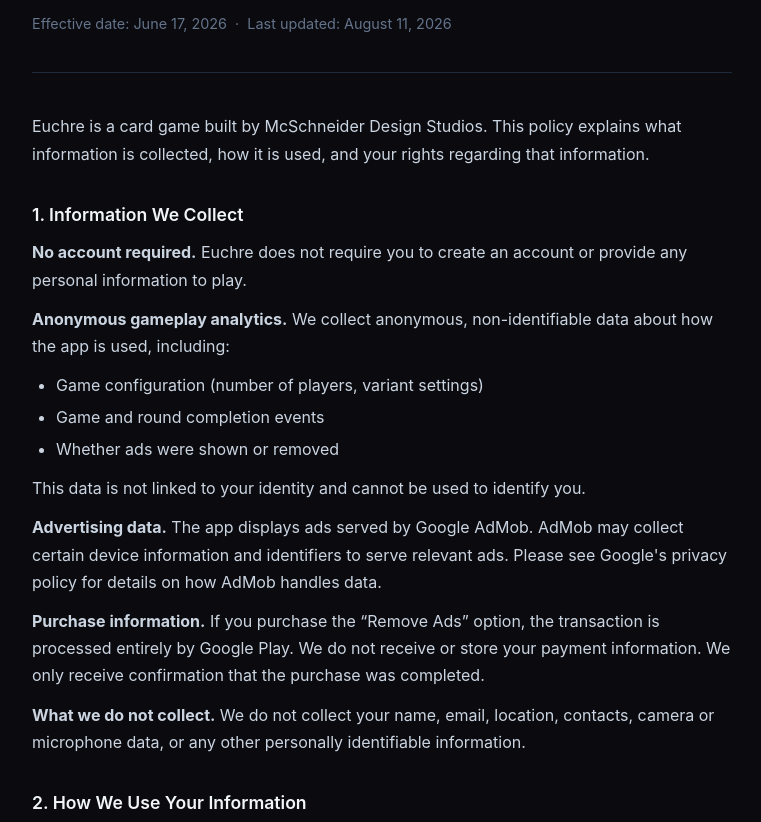
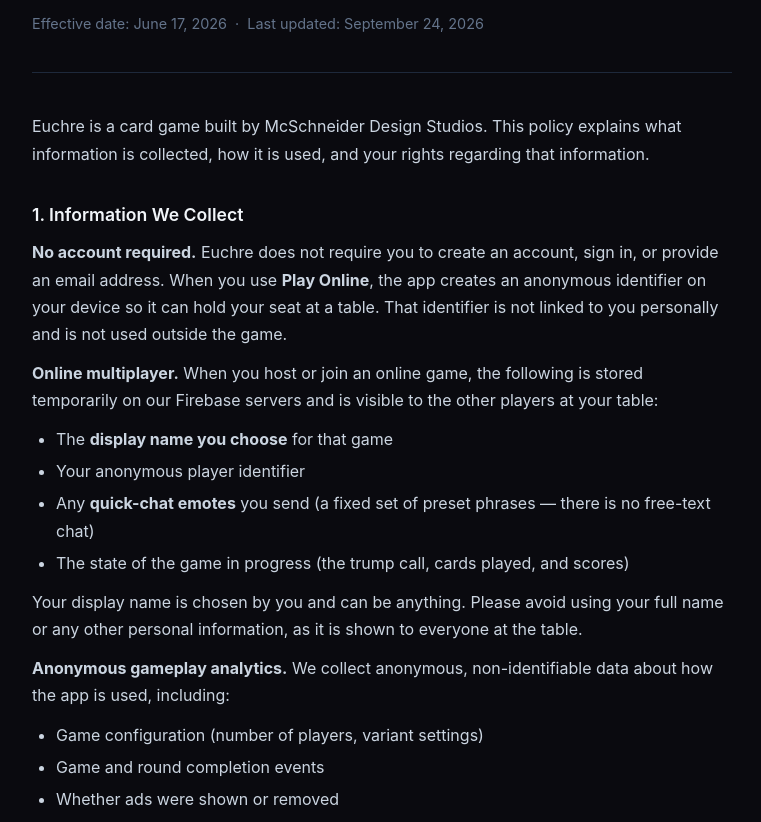
Before and after one commit to eschneid/mcschneiderdesigns-apps, a plain HTML site: page euchre-privacy.html in a window 1280 px wide. Shown: the part 74-896 px from the top of the page, without its empty margins (258-1019 px from the left). Drawn offline with Linux system fonts and the light colour scheme.

Commit message:
Euchre: document online play (display name, anonymous id, emotes, room data)

```diff
--- a/euchre-privacy.html
+++ b/euchre-privacy.html
@@ -27,11 +27,19 @@
   <div class="container">
     <header>
       <h1>Euchre &mdash; Privacy Policy</h1>
-      <p>Effective date: June 17, 2026 &nbsp;&middot;&nbsp; Last updated: August 11, 2026</p>
+      <p>Effective date: June 17, 2026 &nbsp;&middot;&nbsp; Last updated: September 24, 2026</p>
     </header>
     <p>Euchre is a card game built by McSchneider Design Studios. This policy explains what information is collected, how it is used, and your rights regarding that information.</p>
     <h2>1. Information We Collect</h2>
-    <p><strong>No account required.</strong> Euchre does not require you to create an account or provide any personal information to play.</p>
+    <p><strong>No account required.</strong> Euchre does not require you to create an account, sign in, or provide an email address. When you use <strong>Play Online</strong>, the app creates an anonymous identifier on your device so it can hold your seat at a table. That identifier is not linked to you personally and is not used outside the game.</p>
+    <p><strong>Online multiplayer.</strong> When you host or join an online game, the following is stored temporarily on our Firebase servers and is visible to the other players at your table:</p>
+    <ul>
+      <li>The <strong>display name you choose</strong> for that game</li>
+      <li>Your anonymous player identifier</li>
+      <li>Any <strong>quick-chat emotes</strong> you send (a fixed set of preset phrases &mdash; there is no free-text chat)</li>
+      <li>The state of the game in progress (the trump call, cards played, and scores)</li>
+    </ul>
+    <p>Your display name is chosen by you and can be anything. Please avoid using your full name or any other personal information, as it is shown to everyone at the table.</p>
     <p><strong>Anonymous gameplay analytics.</strong> We collect anonymous, non-identifiable data about how the app is used, including:</p>
     <ul>
       <li>Game configuration (number of players, variant settings)</li>
@@ -40,19 +48,22 @@
     </ul>
     <p>This data is not linked to your identity and cannot be used to identify you.</p>
     <p><strong>Advertising data.</strong> The app displays ads served by Google AdMob. AdMob may collect certain device information and identifiers to serve relevant ads. Please see Google's privacy policy for details on how AdMob handles data.</p>
-    <p><strong>Purchase information.</strong> If you purchase the &ldquo;Remove Ads&rdquo; option, the transaction is processed entirely by Google Play. We do not receive or store your payment information. We only receive confirmation that the purchase was completed.</p>
-    <p><strong>What we do not collect.</strong> We do not collect your name, email, location, contacts, camera or microphone data, or any other personally identifiable information.</p>
+    <p><strong>Purchase information.</strong> If you purchase the &ldquo;Remove Ads&rdquo; option, the transaction is processed entirely by the app store you bought it from (Google Play or the Apple App Store). We do not receive or store your payment information. We only receive confirmation that the purchase was completed.</p>
+    <p><strong>What we do not collect.</strong> We do not collect your email address, location, contacts, camera or microphone data, or payment information. Apart from the display name you choose for online play, we do not collect personally identifiable information.</p>
     <h2>2. How We Use Your Information</h2>
     <ul>
       <li>To understand how the app is used and improve gameplay</li>
       <li>To serve advertisements to users who have not purchased ad removal</li>
       <li>To honor your &ldquo;Remove Ads&rdquo; purchase across app sessions</li>
+      <li>To host and synchronize online multiplayer games between players in the same room</li>
     </ul>
-    <p>We do not sell or share your information with third parties for marketing purposes.</p>
+    <p>We do not sell or share your information with third parties for marketing purposes. Information you provide for online play &mdash; your display name and quick-chat emotes &mdash; is shown to the other players in your game room, and is not shared beyond it.</p>
     <h2>3. Third-Party Services</h2>
     <p>The app relies on the following third-party services. Each has its own privacy policy.</p>
     <ul>
       <li><strong>Google Firebase Analytics</strong> (anonymous usage analytics) &mdash; <a href="https://firebase.google.com/support/privacy" target="_blank" rel="noopener">firebase.google.com/support/privacy</a></li>
+      <li><strong>Google Firebase Authentication</strong> (anonymous player identity for online play) &mdash; <a href="https://firebase.google.com/support/privacy" target="_blank" rel="noopener">firebase.google.com/support/privacy</a></li>
+      <li><strong>Google Firebase Realtime Database</strong> (online multiplayer game rooms) &mdash; <a href="https://firebase.google.com/support/privacy" target="_blank" rel="noopener">firebase.google.com/support/privacy</a></li>
       <li><strong>Google AdMob</strong> (advertising) &mdash; <a href="https://policies.google.com/privacy" target="_blank" rel="noopener">policies.google.com/privacy</a></li>
       <li><strong>Google Play Billing</strong> (in-app purchases) &mdash; <a href="https://payments.google.com/payments/apis-secure/get_legal_document?ldo=0&amp;ldt=privacynotice" target="_blank" rel="noopener">Google Payments Privacy Notice</a></li>
       <li><strong>Expo / EAS</strong> (build and distribution platform) &mdash; <a href="https://expo.dev/privacy" target="_blank" rel="noopener">expo.dev/privacy</a></li>
@@ -62,6 +73,7 @@
     <p><strong>Consent for users in the EEA and UK.</strong> If you are located in the European Economic Area, the United Kingdom, or another region where consent is legally required, the app presents a consent request &mdash; managed through Google&rsquo;s User Messaging Platform (UMP) &mdash; before any personalized ads are shown. You may accept or decline; if you decline, you will still see ads, but they will not be personalized.</p>
     <h2>5. Data Retention</h2>
     <p>Anonymous analytics data is retained by Google Firebase according to their standard retention policies. Your &ldquo;Remove Ads&rdquo; purchase status is stored locally on your device and is not stored on our servers.</p>
+    <p><strong>Online game data.</strong> Game rooms &mdash; including player display names, quick-chat emotes, and the state of the game &mdash; exist only for the duration of a game. A room is deleted when the host leaves the game, and abandoned rooms are removed periodically. We do not build profiles from online game data or retain it after a room is closed.</p>
     <h2>6. Children's Privacy</h2>
     <p>The app is not directed at children under 13. We do not knowingly collect personal information from children under 13. If you believe a child has provided information through the app, please contact us and we will address it promptly.</p>
     <h2>7. Changes to This Policy</h2>
```
